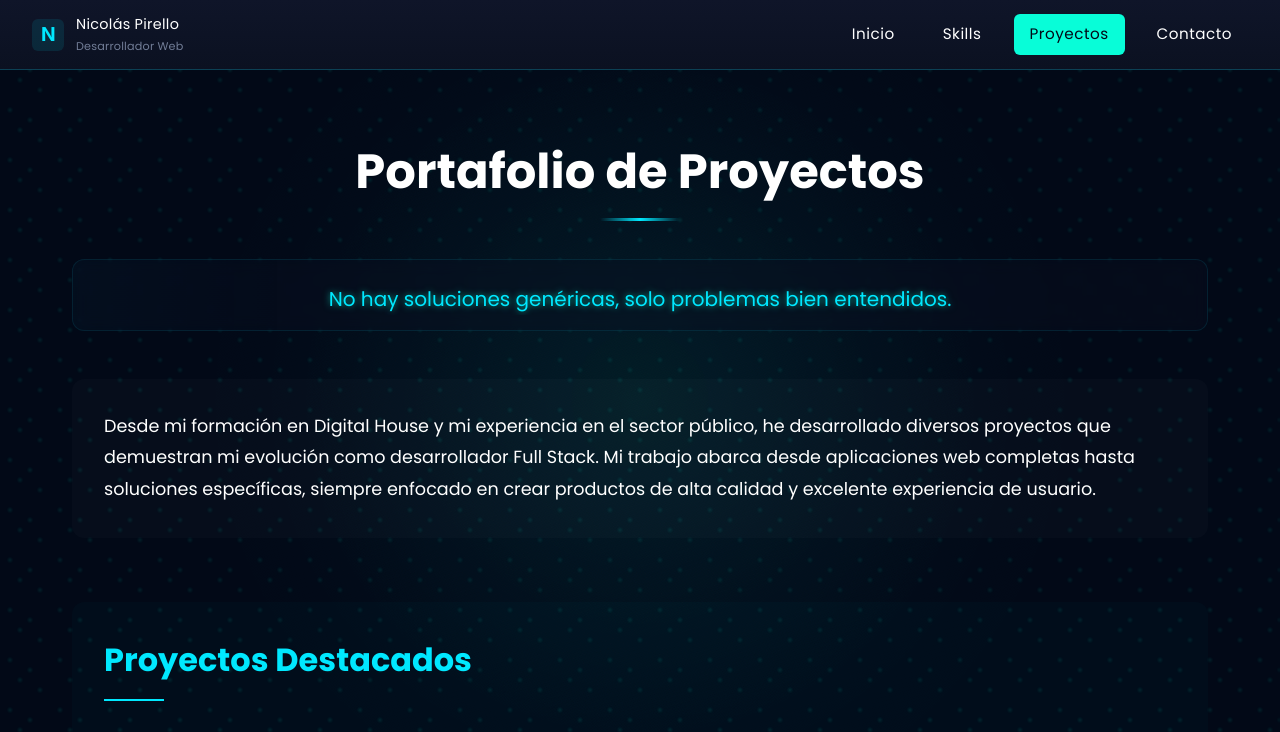
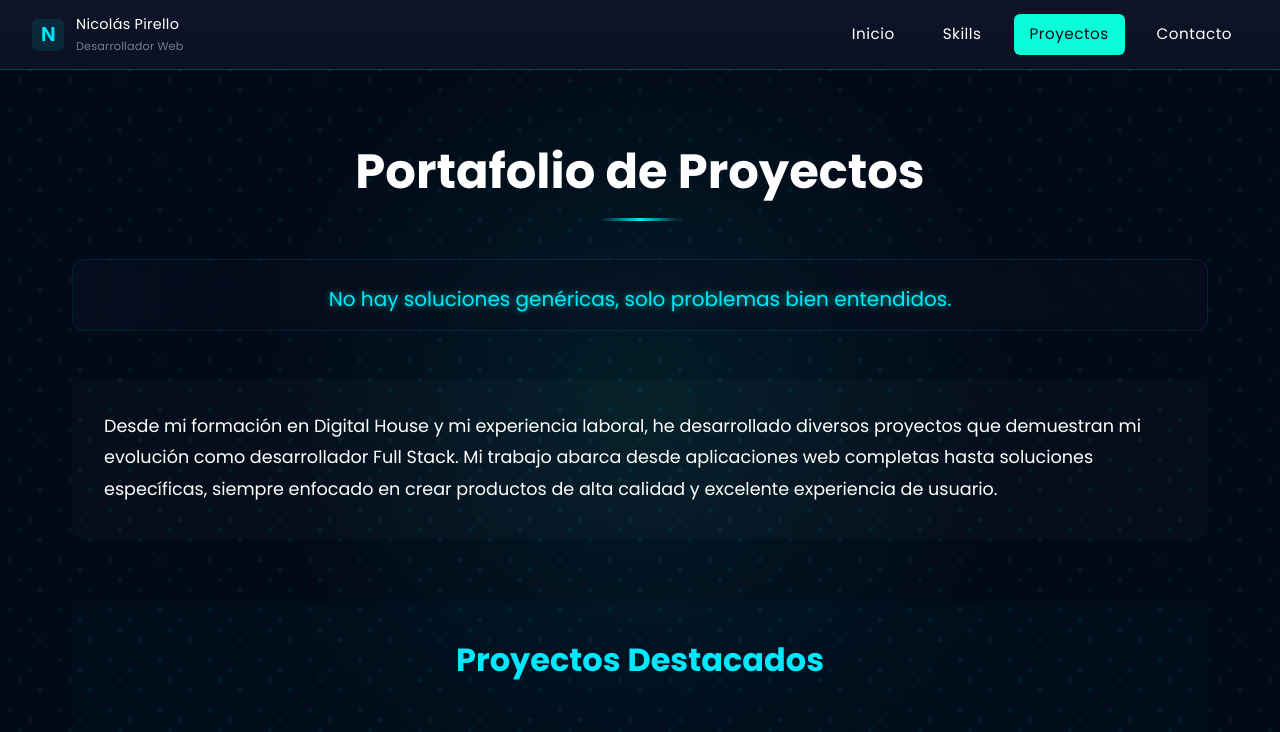
Before and after one commit to NicolasPirello/mi-portafolio, a React (Create React App) app: page /proyectos in a window 1280 px wide. Shown: the top 732 px of the page. Built offline with nearby package versions, Linux system fonts and the light colour scheme.

Commit message:
Cambios minimos de diseño y centralizaciones de texto

```diff
--- a/src/Styles/main.css
+++ b/src/Styles/main.css
@@ -2587,6 +2587,7 @@ Opciones de Colores para el boton de mas Arriba:
     padding-bottom: 0.5rem;
     border-bottom: 2px solid var(--accent-color);
     color: var(--text-color);
+    text-align: center;
 }
 
 .skills-grid {
@@ -2995,18 +2996,9 @@ Opciones de Colores para el boton de mas Arriba:
     margin-bottom: 2rem;
     position: relative;
     padding-bottom: 1rem;
-}
-
-.category-title::after {
-    content: '';
-    position: absolute;
-    bottom: 0;
-    left: 0;
-    width: 60px;
-    height: 2px;
-    background: var(--color-primario);
-    transition: width 0.3s ease;
-}
+    text-align: center;
+}
+
 
 .projects-grid {
     display: grid;
--- a/src/components/Proyectos.jsx
+++ b/src/components/Proyectos.jsx
@@ -179,7 +179,7 @@ const Proyectos = () => {
 
                 <div className="project-section">
                     <p className="projects-description">
-                        Desde mi formación en Digital House y mi experiencia en el sector público,
+                        Desde mi formación en Digital House y mi experiencia laboral,
                         he desarrollado diversos proyectos que demuestran mi evolución como desarrollador Full Stack.
                         Mi trabajo abarca desde aplicaciones web completas hasta soluciones específicas,
                         siempre enfocado en crear productos de alta calidad y excelente experiencia de usuario.
```
